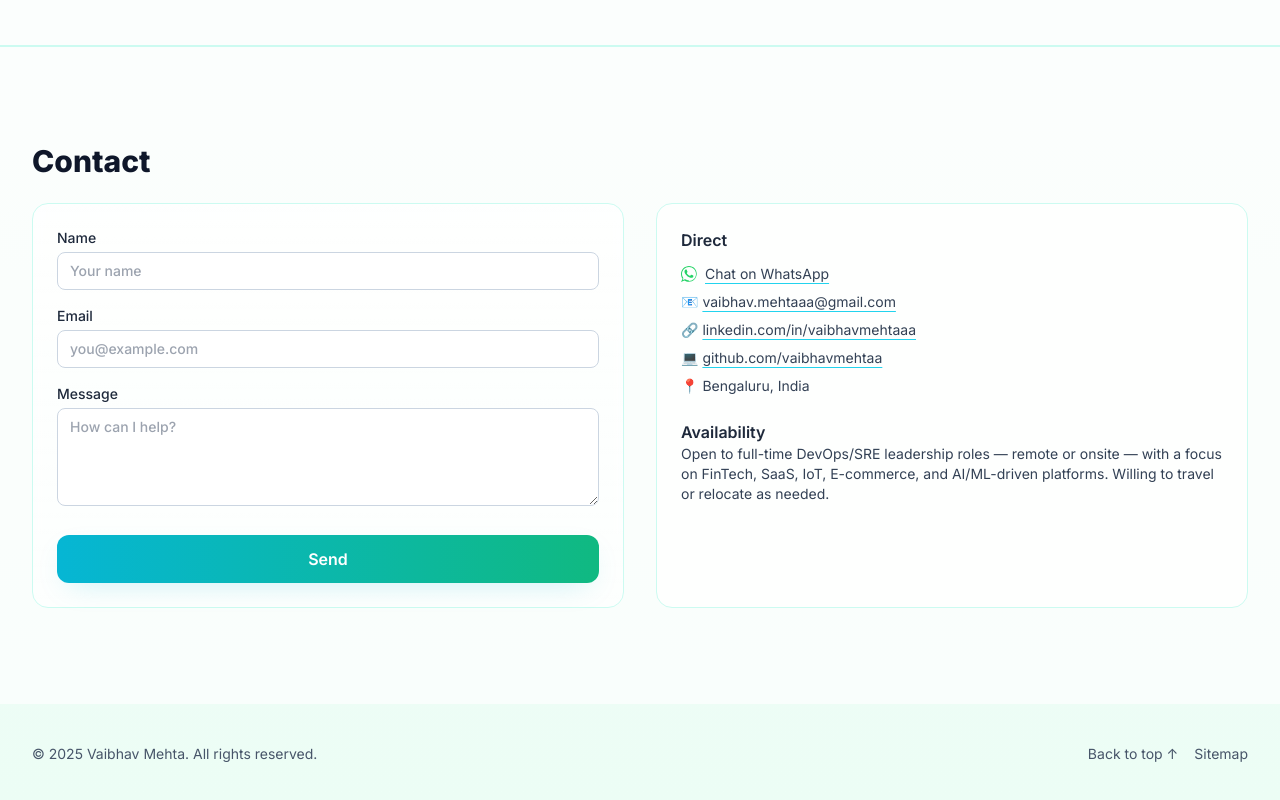
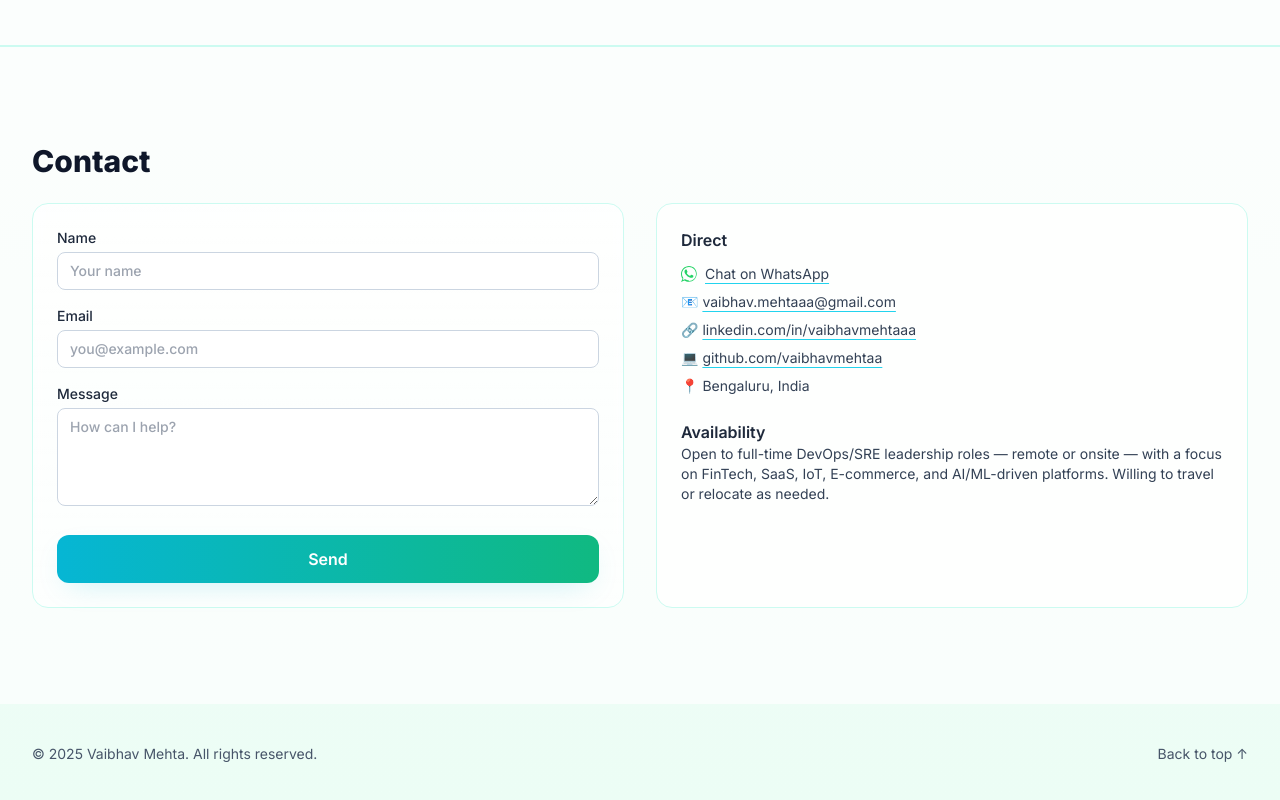
Before and after one commit to vaibhavmehtaa/vaibhavmehta.me, a plain HTML site: page index.html in a window 1280 px wide. Shown: the part 4235-5035 px from the top of the page. Drawn offline with nearby package versions, Linux system fonts and the light colour scheme.

Commit message:
removed sitemap link

```diff
--- a/index.html
+++ b/index.html
@@ -421,7 +421,7 @@
       <p>© <span id="year"></span> Vaibhav Mehta. All rights reserved.</p>
       <div class="flex items-center gap-4">
         <a class="hover:underline" href="#home">Back to top ↑</a>
-        <a class="hover:underline" href="/sitemap.xml">Sitemap</a>
+        <!-- <a class="hover:underline" href="/sitemap.xml">Sitemap</a> -->
       </div>
     </nav>
   </footer>
```
